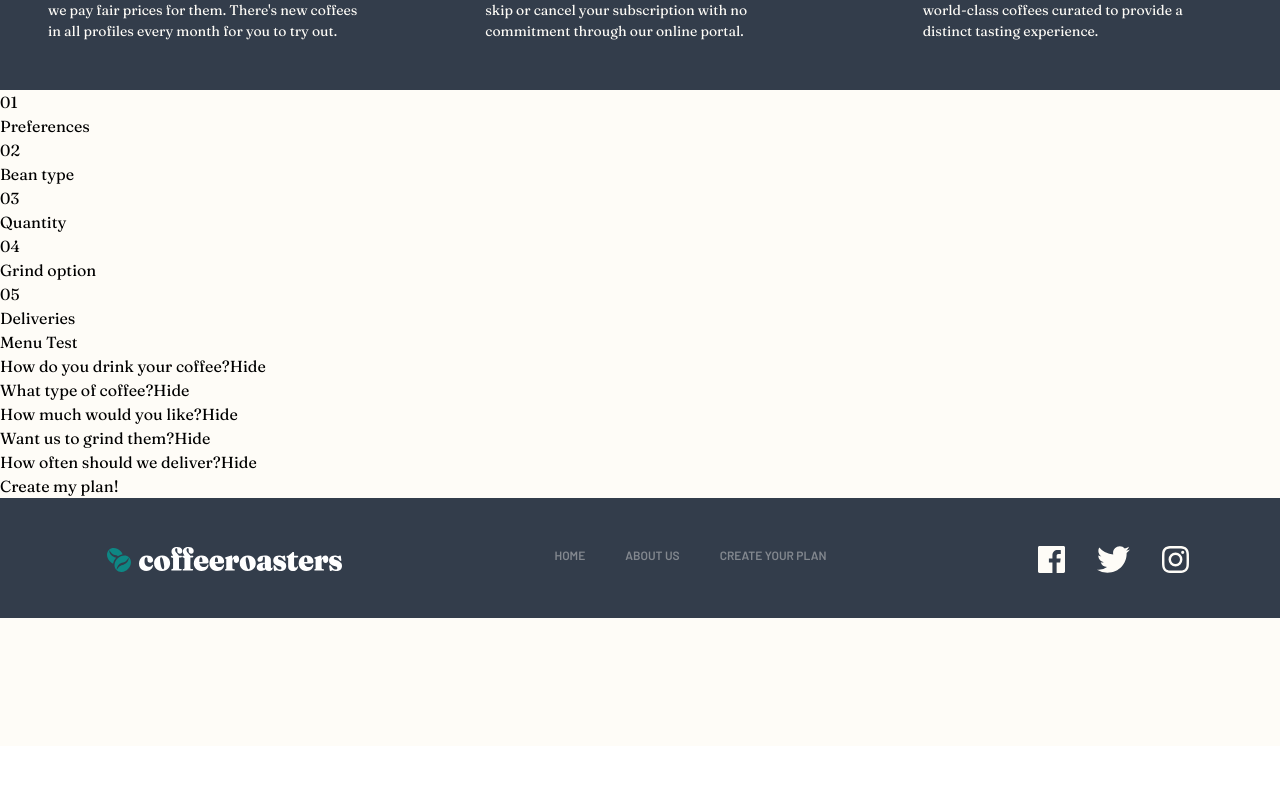
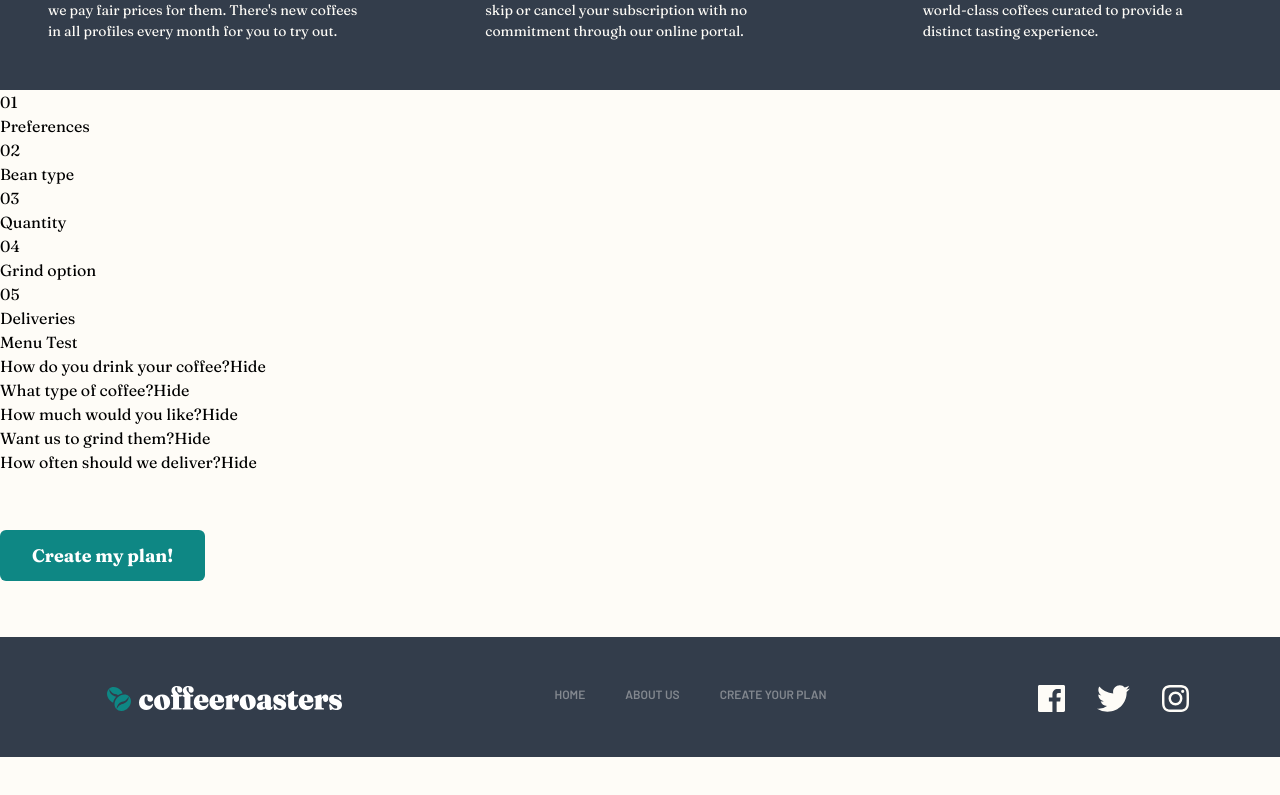
Before and after one commit to k-monnik/coffeeroasters-subscription, a React (Create React App) app: page /create-your-plan in a window 1280 px wide. Shown: the part 803-1598 px from the top of the page. Before the commit the page ends 1549 px from the top, so only its background shows below. Built offline with nearby package versions, Linux system fonts and the light colour scheme.

Commit message:
add useState and onClick function for modal visibility to -create your plan- button and initial button styling

```diff
--- a/src/components/Modal.js
+++ b/src/components/Modal.js
@@ -3,7 +3,7 @@ import React from 'react'
 export default function Modal({ visible }) {
     if (!visible) return null;
     return (
-        <div className='fixed inset-0 bg-dark-grey-blue bg-opacity-30 backdrop-blur-sm flex justify-center items-center'>
+        <div className='fixed inset-0 bg-dark-grey-blue bg-opacity-70 flex justify-center items-center'>
             <div>
                 {/* <!-- Modal --> */}
                 Order Summary
--- a/src/components/Plan.js
+++ b/src/components/Plan.js
@@ -1,10 +1,10 @@
-// import { useState } from "react";
+import { useState } from "react";
 import Menu from './Menu';
 import planHero from '../starter-code/assets/plan/desktop/image-hero-blackcup.jpg';
 import Modal from './Modal';
 
 const Plan = () => {
-    // const [show, setShow] = useState(false);
+    const [showModal, setShowModal] = useState(false);
 
     return (
         <div className='font-Fraunces'>
@@ -221,10 +221,10 @@ const Plan = () => {
                 </div>
 
 
-                <button>Create my plan!</button>
+                <button onClick={() => setShowModal(true)} className='my-14 bg-dark-cyan px-8 py-3 rounded-md text-lg font-Fraunces font-bold text-white'>Create my plan!</button>
 
             </div>
-            <Modal />
+            <Modal visible={showModal} />
         </div>
     )
 }
```
